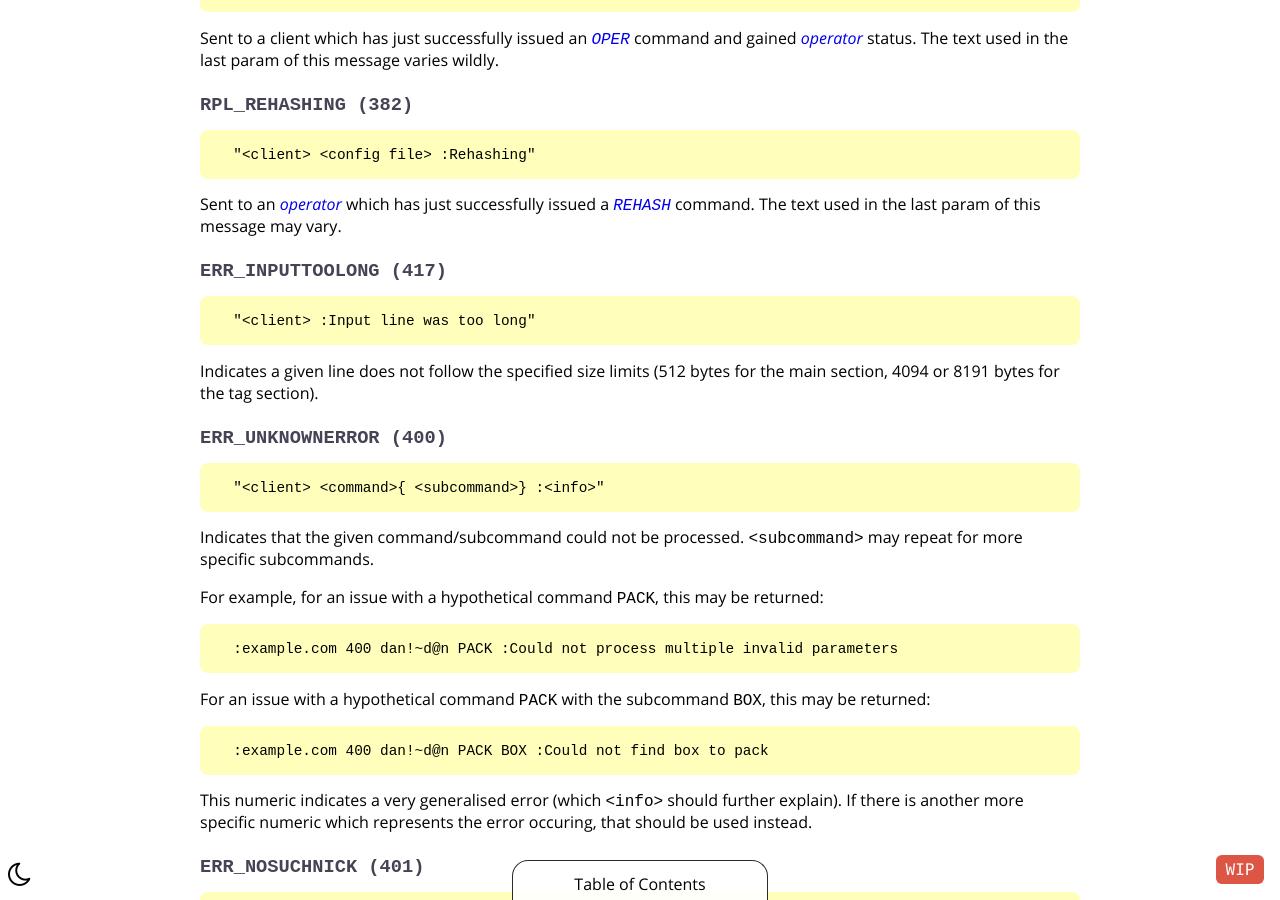
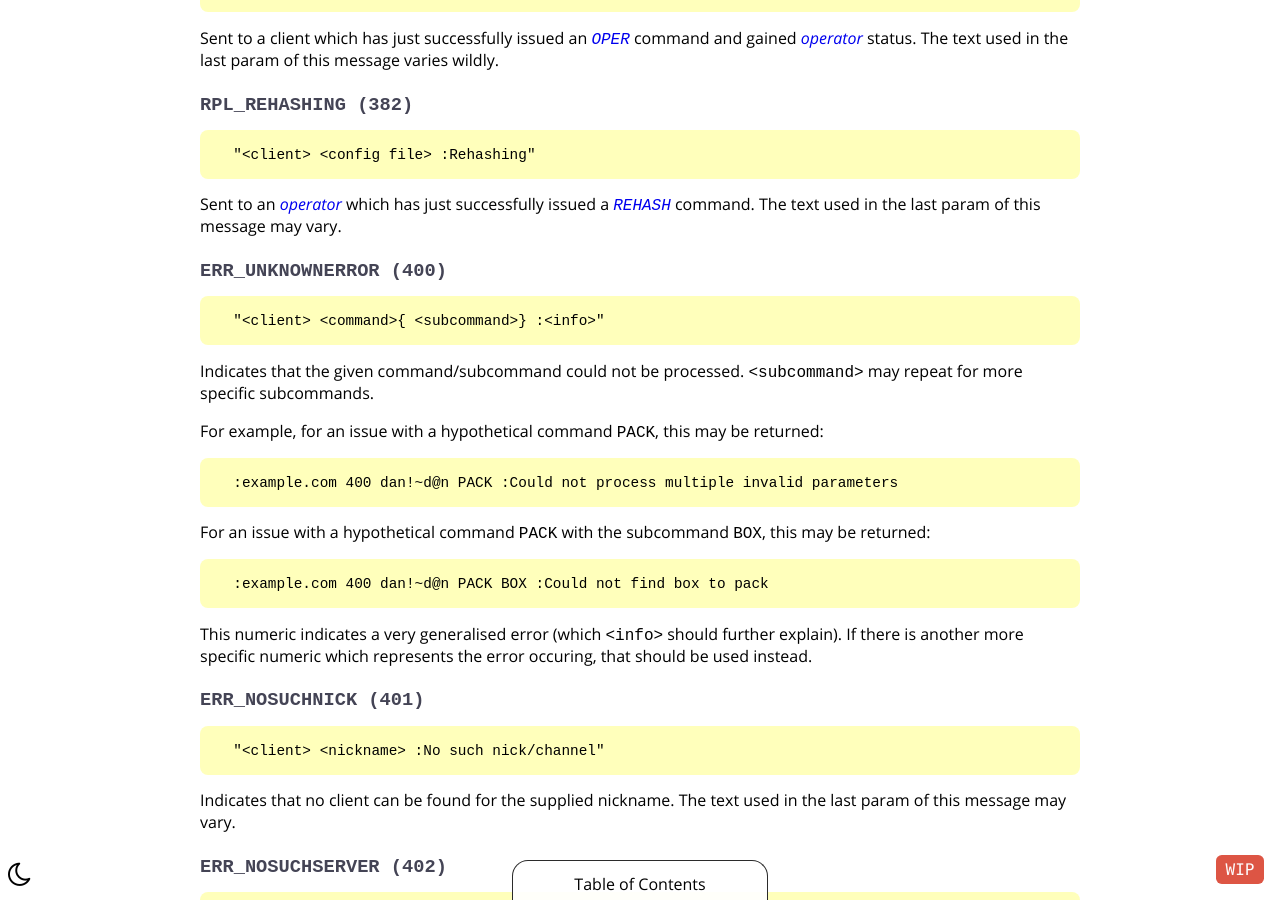
Before and after one commit to ircdocs/modern-irc, a Jekyll site: the page built from index.md, in a window 1280 px wide and 900 px high, scrolled down 61579 px. Built offline with Jekyll 4.4.1, drawn with Linux system fonts in a browser that asks for light colours; some of the changed text lies outside the part shown.

Commit message:
Fix order of numerics

```diff
--- a/_includes/modern-appendix.md
+++ b/_includes/modern-appendix.md
@@ -668,12 +668,6 @@ Sent to a client which has just successfully issued an {% message OPER %} comman
 
 Sent to an [operator](#operators) which has just successfully issued a {% message REHASH %} command. The text used in the last param of this message may vary.
 
-{% numericheader ERR_INPUTTOOLONG %}
-
-      "<client> :Input line was too long"
-
-Indicates a given line does not follow the specified size limits (512 bytes for the main section, 4094 or 8191 bytes for the tag section).
-
 {% numericheader ERR_UNKNOWNERROR %}
 
       "<client> <command>{ <subcommand>} :<info>"
@@ -728,6 +722,12 @@ Indicates that the `JOIN` command failed because the client has joined their max
 
 Indicates a PING or PONG message missing the originator parameter which is required by old IRC servers.
 Nowadays, this may be used by some servers when the PING `<token>` is empty.
+
+{% numericheader ERR_INPUTTOOLONG %}
+
+      "<client> :Input line was too long"
+
+Indicates a given line does not follow the specified size limits (512 bytes for the main section, 4094 or 8191 bytes for the tag section).
 
 {% numericheader ERR_UNKNOWNCOMMAND %}
 
```
